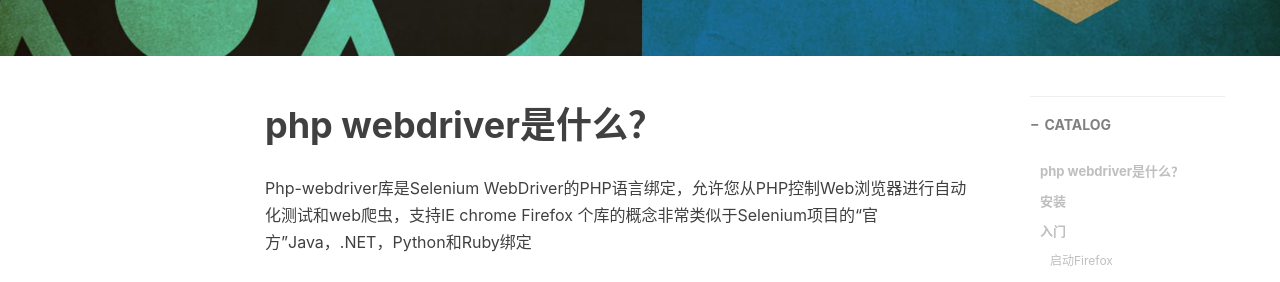
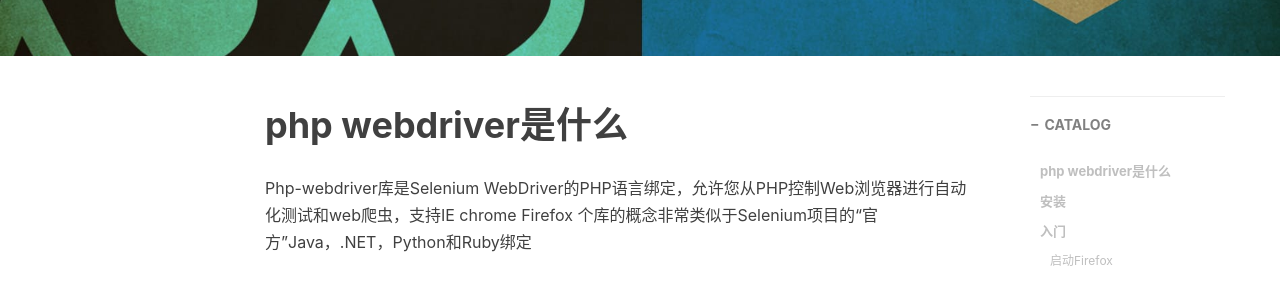
Before and after one commit to feimoc/feimoc.github.io, a Jekyll site: the page built from _posts/2017-11-16-php webdriver.md, in a window 1280 px wide. Shown: the part 467-749 px from the top of the page. Built offline with Jekyll 4.4.1, drawn with Linux system fonts in a browser that asks for light colours; nearby versions of some CDN libraries; comment, search, counter and statistics services are not loaded.

Commit message:
update article

```diff
--- a/_posts/2017-11-16-php webdriver.md
+++ b/_posts/2017-11-16-php webdriver.md
@@ -11,7 +11,7 @@
     - Webdriver
     - Web爬虫
 ---
-# php webdriver是什么？
+# php webdriver是什么
 
 Php-webdriver库是Selenium WebDriver的PHP语言绑定，允许您从PHP控制Web浏览器进行自动化测试和web爬虫，支持IE chrome Firefox
 个库的概念非常类似于Selenium项目的“官方”Java，.NET，Python和Ruby绑定
```
